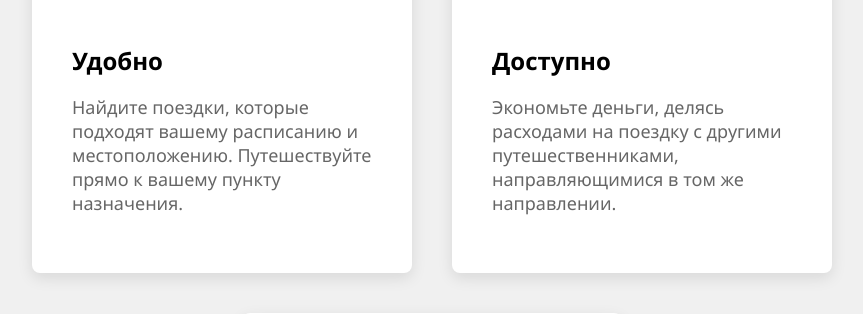
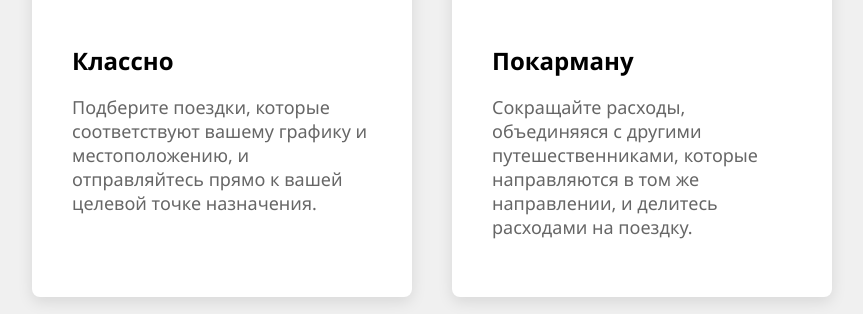
Before and after one commit to ToshaxarA/Bablocar, a Django app: page / in a window 1280 px wide. Shown: the part 561-875 px from the top of the page, without its empty margins (208-1071 px from the left). Run offline with Django 4.2, Linux system fonts and the light colour scheme.

```diff
--- a/templates/include/features.html
+++ b/templates/include/features.html
@@ -2,17 +2,22 @@
 <section class="features">
       <div class="feature">
         <img src="{% static 'img/feature1.png' %}" alt="Особенность 1">
-        <h2>Удобно</h2>
-        <p>Найдите поездки, которые подходят вашему расписанию и местоположению. Путешествуйте прямо к вашему пункту назначения.</p>
+        <h2>Классно</h2>
+        <p>Подберите поездки, которые соответствуют вашему графику и местоположению, и отправляйтесь прямо к вашей целевой точке назначения.</p>
       </div>
       <div class="feature">
         <img src="{% static 'img/feature2.png' %}" alt="Особенность 2">
-        <h2>Доступно</h2>
-        <p>Экономьте деньги, делясь расходами на поездку с другими путешественниками, направляющимися в том же направлении.</p>
+        <h2>Покарману</h2>
+        <p>Сокращайте расходы, объединяяся с другими путешественниками, которые направляются в том же направлении, и делитесь расходами на поездку.</p>
       </div>
       <div class="feature">
         <img src="{% static 'img/feature3.png' %}" alt="Особенность 3">
-        <h2>Безопасно</h2>
-        <p>Путешествуйте с проверенными водителями и пассажирами. Поделитесь информацией о вашем путешествии с друзьями и родственниками.</p>
+        <h2>Сэйфти - фёрст</h2>
+        <p>Выбирайте проверенных водителей и пассажиров для вашего путешествия. Расскажите друзьям и родственникам о своем плане поездки, чтобы они были в курсе вашего маршрута и ситуации.</p>
+      </div>
+      <div class="feature">
+        <img src="{% static 'img/feature3.png' %}" alt="Особенность 4">
+        <h2>Быстро</h2>
+        <p>На нашем сайте быстро подберете поездку с проверенными водителями и пассажирами. Просто найдите подходящий маршрут и попутчиков для комфортного путешествия.</p>
       </div>
     </section>
```
